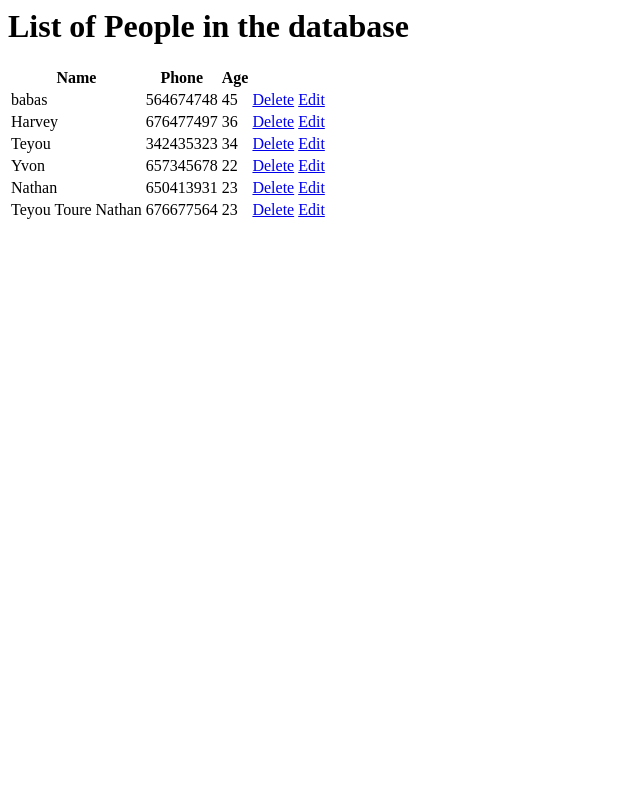
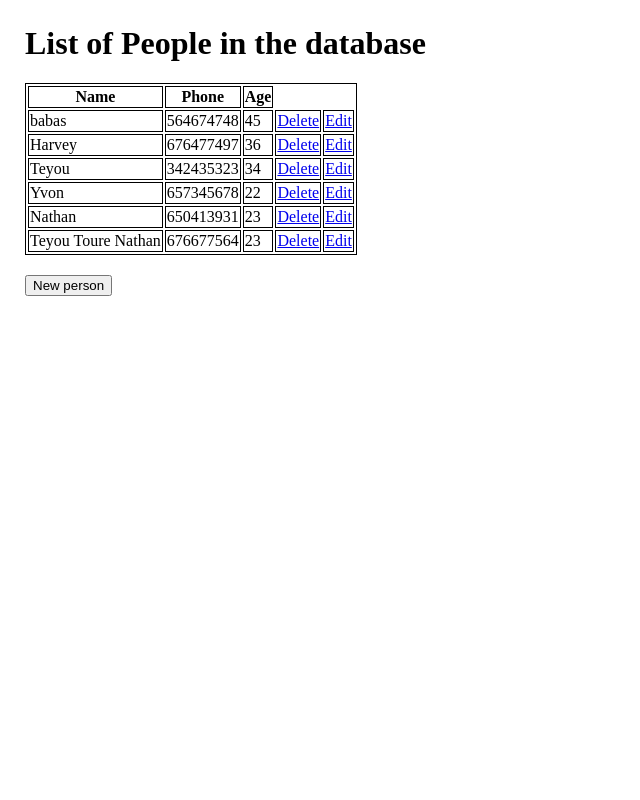
Before and after one commit to Tourenathan-G5organisation/crud-with-django, a Django app: page / in a window 1280 px wide. Shown: the whole page, without its empty margins (0-640 px from the left). Run offline with Django 3.2, Linux system fonts and the light colour scheme; data comes from the database, SQL or seed files in the repository; both versions use the stored data as it was after the commit; parts of the project's set-up code (start-up, migrations or seed data) failed here and were passed over.

Commit message:
Added CSS styles to the base.html file

```diff
--- a/crud/templates/crud/base.html
+++ b/crud/templates/crud/base.html
@@ -1,6 +1,17 @@
 <html>
     <head>
         <title></title>
+        <style>
+        table, th, td {
+            border: 1px solid black;
+        }
+            table{
+                margin-bottom: 20px;
+            }
+            body{
+                margin: 25px;
+            }
+</style>
     </head>
     <body>
         {% block content %}
--- a/crud/templates/crud/index.html
+++ b/crud/templates/crud/index.html
@@ -25,4 +25,6 @@
     <p>No, people in the database</p>
     {% endif %}
 
+    <button>New person</button>
+
 {% endblock %}
```
Also changed, not shown: crud.sqlite3.
